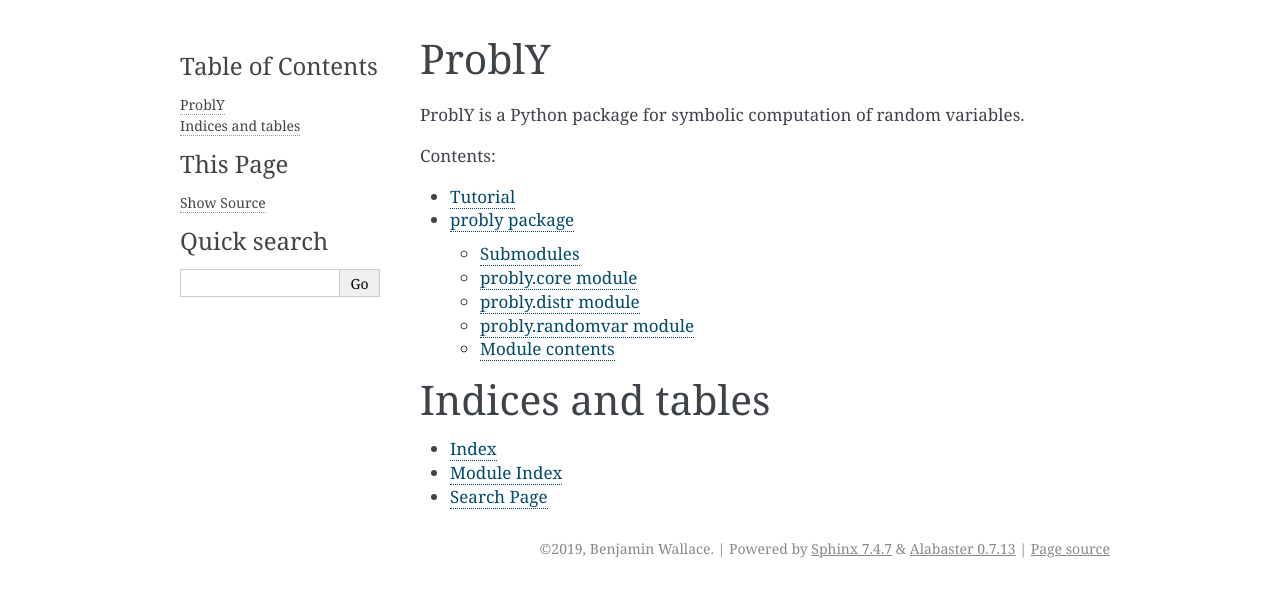
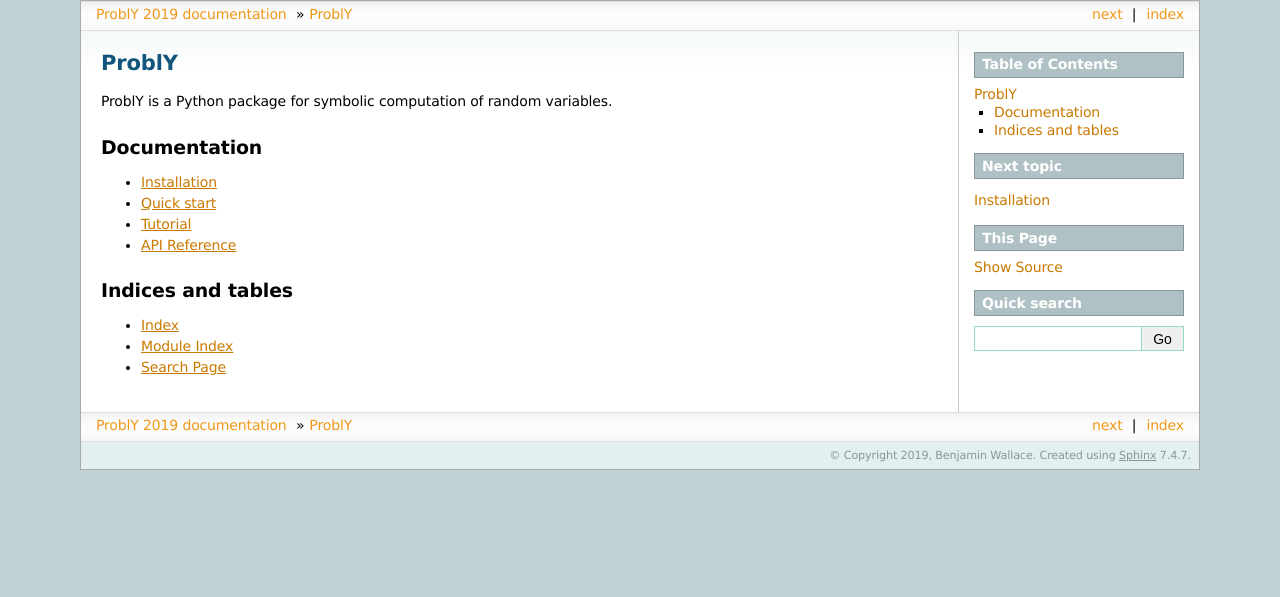
Before and after one commit to bencwallace/Probly, a Sphinx documentation site: the page built from doc/source/index.rst, in a window 1280 px wide. Shown: the top 597 px of the page. Built offline with Sphinx 7.4.7, drawn with Linux system fonts in a browser that asks for light colours.

Commit message:
more doc structure

```diff
--- a/doc/source/conf.py
+++ b/doc/source/conf.py
@@ -86,7 +86,7 @@
 # The theme to use for HTML and HTML Help pages.  See the documentation for
 # a list of builtin themes.
 #
-html_theme = 'alabaster'
+html_theme = 'sphinxdoc'
 
 # Theme options are theme-specific and customize the look and feel of a theme
 # further.  For a list of options available for each theme, see the
--- a/doc/source/index.rst
+++ b/doc/source/index.rst
@@ -8,17 +8,21 @@
 
 ProblY is a Python package for symbolic computation of random variables.
 
+Documentation
+-------------
+
 .. toctree::
    :maxdepth: 2
-   :caption: Contents:
 
+   installation
+   quick
    tutorial
    probly
 
 
 
 Indices and tables
-==================
+------------------
 
 * :ref:`genindex`
 * :ref:`modindex`
--- /dev/null
+++ b/doc/source/installation.rst
@@ -0,0 +1,2 @@
+Installation
+============
--- a/doc/source/probly.rst
+++ b/doc/source/probly.rst
@@ -1,36 +1,5 @@
-probly package
-==============
-
-Submodules
-----------
-
-probly.core module
-------------------
-
-.. automodule:: probly.core
-    :members:
-    :undoc-members:
-    :show-inheritance:
-
-probly.distr module
--------------------
-
-.. automodule:: probly.distr
-    :members:
-    :undoc-members:
-    :show-inheritance:
-
-probly.randomvar module
------------------------
-
-.. automodule:: probly.randomvar
-    :members:
-    :undoc-members:
-    :show-inheritance:
-
-
-Module contents
----------------
+API Reference
+=============
 
 .. automodule:: probly
     :members:
--- /dev/null
+++ b/doc/source/quick.rst
@@ -0,0 +1,4 @@
+Quick start
+===========
+
+.. Say how to make, combine, and sample a few random variables
```
Also changed, not shown: probly/__init__.py (+0 -8 lines).
